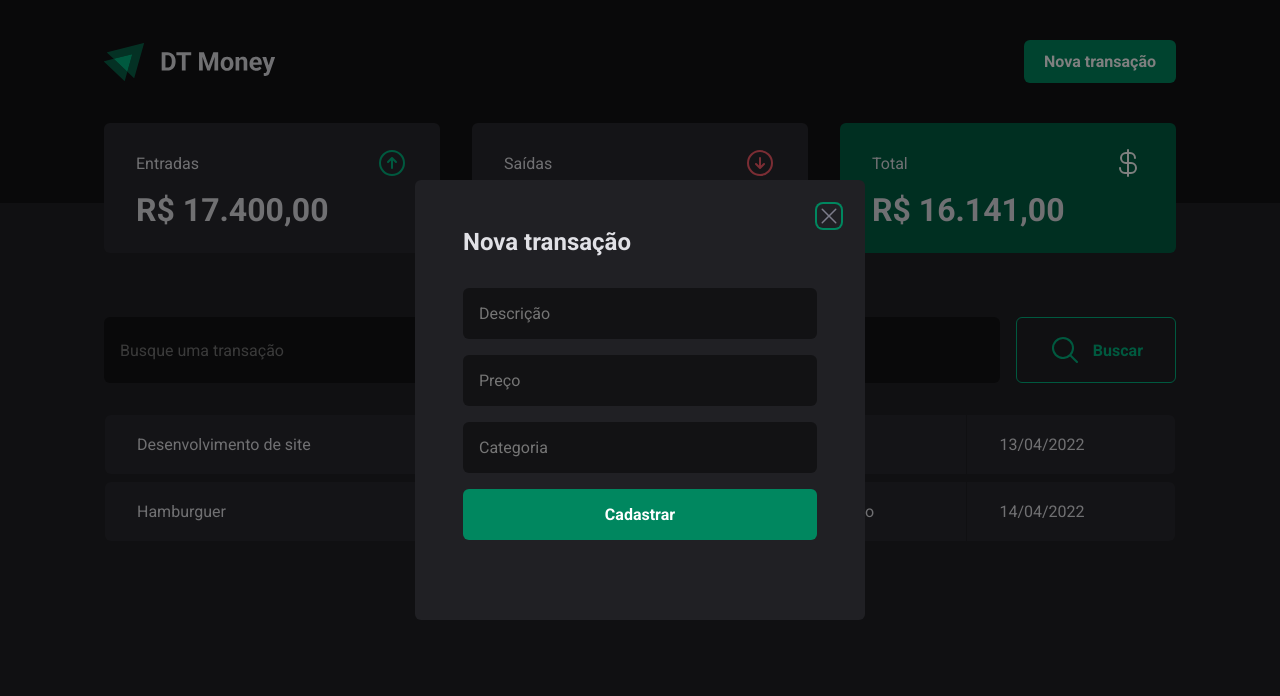
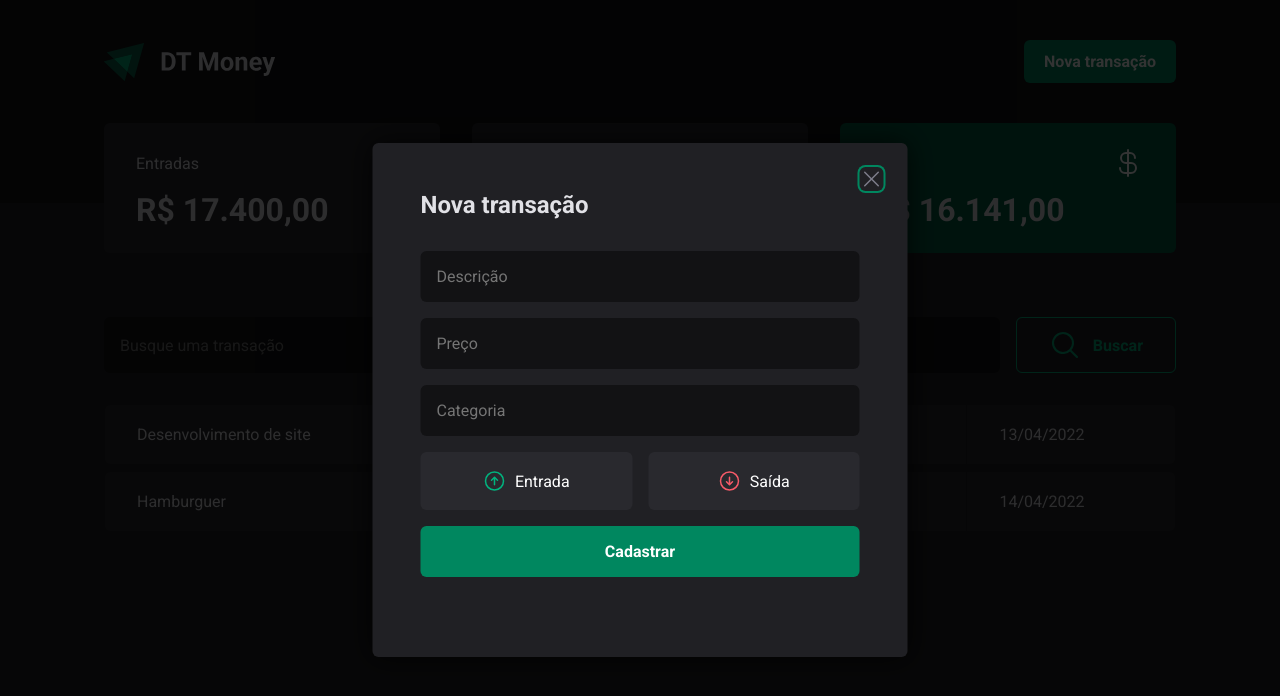
Before and after one commit to kauan2812/dt-money, a React (Vite) app: page / in a window 1280 px wide. Both pictures are taken after a click on the button "Nova transação". Shown: the top 696 px of the page. Built offline with nearby package versions, Linux system fonts and the light colour scheme.

Commit message:
Created new options in NewTransactionModal

```diff
--- a/package.json
+++ b/package.json
@@ -12,6 +12,7 @@
   "dependencies": {
     "@phosphor-icons/react": "^2.1.6",
     "@radix-ui/react-dialog": "^1.1.1",
+    "@radix-ui/react-radio-group": "^1.2.0",
     "react": "^18.3.1",
     "react-dom": "^18.3.1",
     "styled-components": "^6.1.11"
--- a/src/components/NewTransactionModal/index.tsx
+++ b/src/components/NewTransactionModal/index.tsx
@@ -1,6 +1,6 @@
 import * as Dialog from '@radix-ui/react-dialog';
-import { Close, Content, Overlay } from './styles';
-import { X } from '@phosphor-icons/react';
+import { Close, Content, Overlay, SubmitButton, TransactionType, TransactionTypeButton } from './styles';
+import { ArrowCircleDown, ArrowCircleUp, X } from '@phosphor-icons/react';
 
 export function NewTransactionModal() {
   return (
@@ -17,7 +17,13 @@
           <input type="text" placeholder='Descrição' required/>
           <input type="number" placeholder='Preço' required/>
           <input type="text" placeholder='Categoria' required/>
-          <button type='submit'>Cadastrar</button>
+
+          <TransactionType>
+            <TransactionTypeButton value="income" variant='income'><ArrowCircleUp size={24} /> Entrada</TransactionTypeButton>
+            <TransactionTypeButton value="outcome" variant='outcome'><ArrowCircleDown size={24} /> Saída </TransactionTypeButton>
+          </TransactionType>
+
+          <SubmitButton type='submit'>Cadastrar</SubmitButton>
         </form>
       </Content>
 
--- a/src/components/NewTransactionModal/styles.ts
+++ b/src/components/NewTransactionModal/styles.ts
@@ -1,8 +1,9 @@
 import * as Dialog from '@radix-ui/react-dialog';
+import * as RadioGroup from '@radix-ui/react-radio-group';
 import styled from "styled-components";
 
 export const Overlay = styled(Dialog.Overlay)`
-  background: rgba(0, 0, 0, 0.5);
+  background: rgba(0, 0, 0, 0.8);
   position: fixed;
   inset: 0;
   animation: overlayShow 0.2s cubic-bezier(0.16, 1, 0.3, 1);
@@ -25,9 +26,12 @@
   left: 50%;
   transform: translate(-50%, -50%);
   width: 90vw;
-  max-width: 450px;
+  max-width: 535px;
   max-height: 85vh;
   padding: 3rem;
+  -webkit-box-shadow: 0px 0px 28px 0px rgba(0,0,0,0.75);
+  -moz-box-shadow: 0px 0px 28px 0px rgba(0,0,0,0.75);
+  box-shadow: 0px 0px 28px 0px rgba(0,0,0,0.75);
 
   form {
     display: flex;
@@ -42,26 +46,7 @@
       border-radius: 6px;
       color: ${props => props.theme['gray-100']};
     }
-
-    button {
-      width: 100%;
-      text-align: center;
-      color: ${props => props.theme.white};
-      background: ${props => props.theme['green-500']};
-      padding: 1rem 0;
-      border: 0;
-      border-radius: 6px;
-      cursor: pointer;
-      transition: background-color 0.2s;
-      font-weight: bold;
-
-      &:hover {
-        background: ${props => props.theme['green-300']};
-      }
-    }
   }
-
-
 
   @keyframes contentShow {
     from {
@@ -72,6 +57,23 @@
       opacity: 1;
       transform: translate(-50%, -50%) scale(1);
     }
+  }
+`;
+
+export const SubmitButton = styled.button`
+  width: 100%;
+  text-align: center;
+  color: ${props => props.theme.white};
+  background: ${props => props.theme['green-500']};
+  padding: 1rem 0;
+  border: 0;
+  border-radius: 6px;
+  cursor: pointer;
+  transition: background-color 0.2s;
+  font-weight: bold;
+
+  &:hover {
+    background: ${props => props.theme['green-300']};
   }
 `;
 
@@ -86,3 +88,44 @@
   line-height: 0;
   border-radius: 6px;
 `;
+
+export const TransactionType = styled(RadioGroup.Root)`
+  display: flex;
+  gap: 1rem;
+`;
+
+interface TransactionTypeButtonProps {
+  variant: "income" | "outcome"
+}
+
+export const TransactionTypeButton = styled(RadioGroup.Item)<TransactionTypeButtonProps>`
+  background: ${props => props.theme['gray-700']};
+  border: 0;
+  border-radius: 6px;
+  width: 100%;
+  height: 58px;
+  color: ${props => props.theme.white};
+  display: flex;
+  align-items: center;
+  justify-content: center;
+  gap: 0.5rem;
+  cursor: pointer;
+  transition: background-color 0.2s, color 0.2s;
+
+  svg {
+    color: ${props => props.variant === 'income' ? props.theme['green-300'] : props.theme['red-300']};
+  }
+
+  &[data-state='unchecked']:hover {
+    background: ${props => props.theme['gray-600']};
+  }
+
+  &[data-state='checked'] {
+    color: ${props => props.theme.white};
+    background: ${props => props.variant === 'income' ? props.theme['green-500'] : props.theme['red-500']};
+
+    svg {
+      color: ${props => props.theme.white};
+    }
+  }
+`;
--- a/src/components/SearchForm/styles.ts
+++ b/src/components/SearchForm/styles.ts
@@ -7,6 +7,7 @@
   margin: 0 auto;
   margin-top: 4rem;
   padding: 0 1.5rem;
+  height: 3.5rem;
 
   display: flex;
   gap: 1rem;
```
Also changed, not shown: 1 other file (tests, documents, lock files or other folders).
